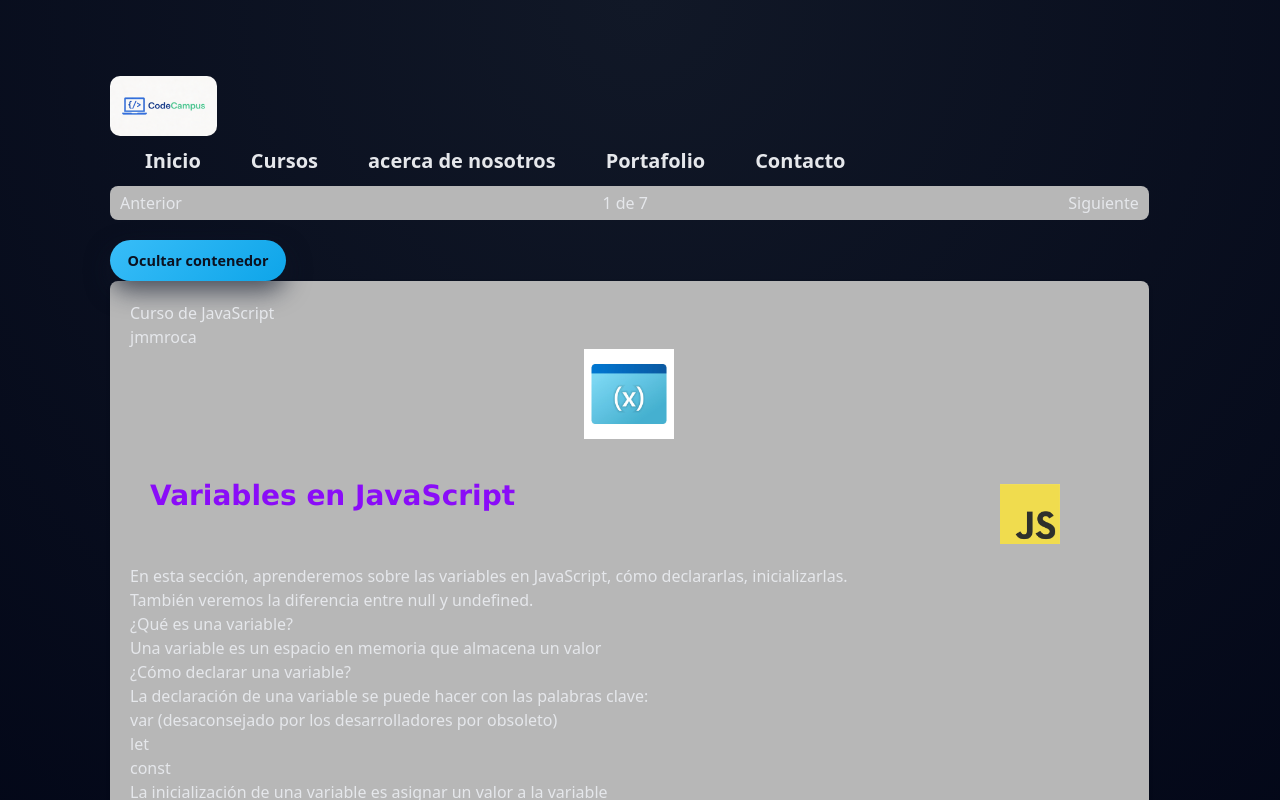
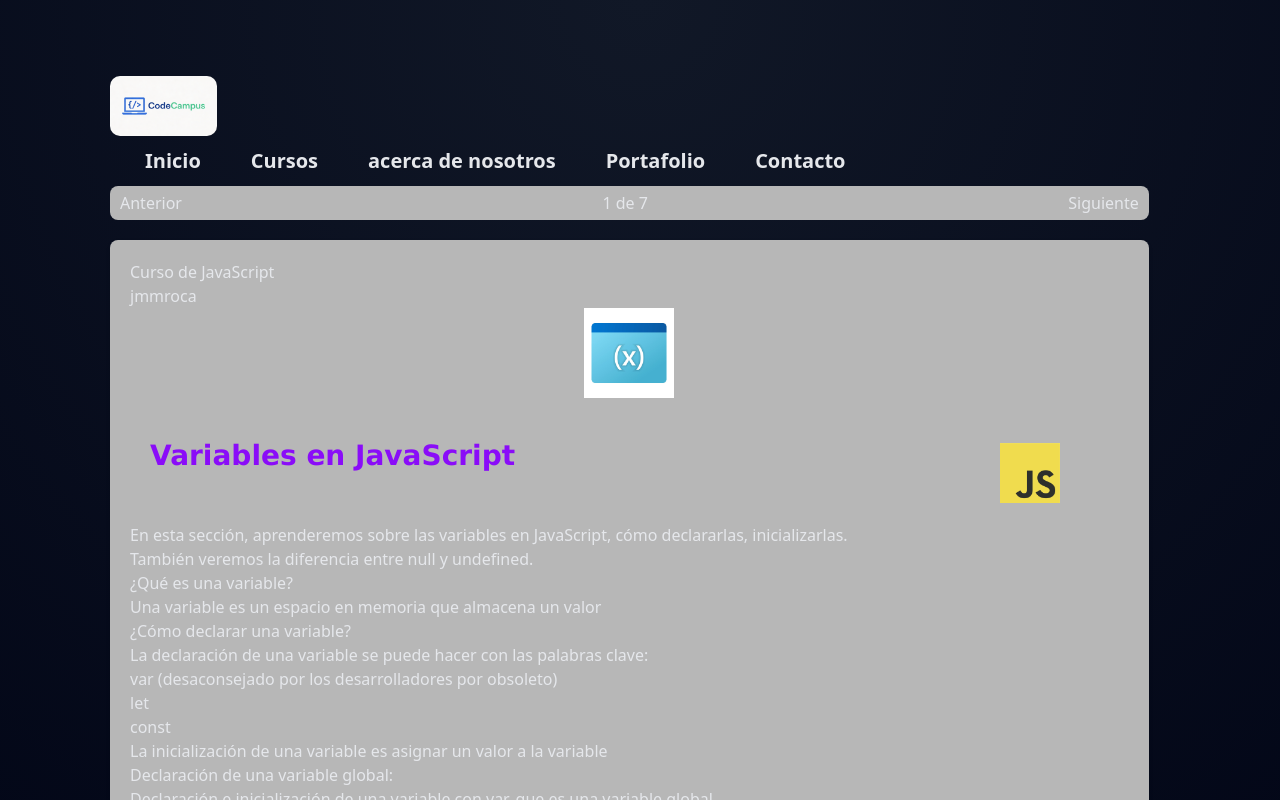
Before and after one commit to jmmroca/curso_javascript_2024, a React (Vite) app in the folder curso-javascript/: page /curso_javascript_2024/curso/javascript in a window 1280 px wide. Shown: the top 800 px of the page. Built offline with nearby package versions, Linux system fonts and the light colour scheme.

Commit message:
del button mostrar contenedor

```diff
--- a/curso-javascript/src/pages/CursoJavascript.jsx
+++ b/curso-javascript/src/pages/CursoJavascript.jsx
@@ -3,7 +3,7 @@ import MenuPrincipal from "../components/MenuPrincipal";
 import BarraSuperior from "../components/BarraSuperior";
 import MainContainer from "../components/MainContainer";
 import Variable from "../components/Variable";
-import BotonMostarContainer from "../components/BotonMostarContainer";
+// import BotonMostarContainer from "../components/BotonMostarContainer";
 import Footer from "../components/Footer";
 import { useState } from "react";
 import LogoHeader from "../components/LogoHeader";
@@ -19,10 +19,10 @@ function CursoJavascript() {
           paginaActual={paginaActual}
           setPaginaActual={setPaginaActual}
         />
-        <BotonMostarContainer
+        {/* <BotonMostarContainer
           mostrarContainer={mostrarContainer}
           setMostrarContainer={setMostrarContainer}
-        />
+        /> */}
         {mostrarContainer ? (
           <MainContainer paginaActual={paginaActual} />
         ) : (
```
